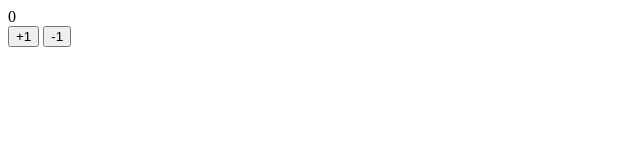
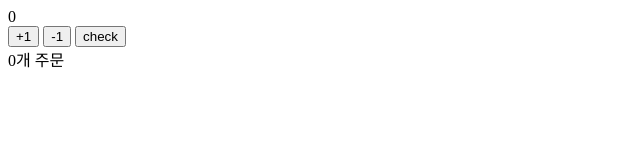
Before and after one commit to sangjuntechs/usefulJavascript, a plain HTML site: page usefulJs/html&js/counter.html in a window 1280 px wide. Shown: the whole page, without its empty margins (0-640 px from the left). Drawn offline with Linux system fonts and the light colour scheme.

Commit message:
add code

```diff
--- a/usefulJs/html&js/counter.html
+++ b/usefulJs/html&js/counter.html
@@ -10,7 +10,9 @@
     <div class="buttoncontainer">
         <button id="plus">+1</button>
         <button id="minus">-1</button>
+        <button id='check' onclick="get()">check</button>
     </div>
+    <div class="value">0개 주문</div>
     <script src="counter.js"></script>
 </body>
 </html>
--- a/usefulJs/html&js/counter.js
+++ b/usefulJs/html&js/counter.js
@@ -14,3 +14,10 @@ minusBtn.onclick = () => {
     const current = parseInt(numberBox.innerText);
     numberBox.innerText = current - 1;
 }
+
+function get() {
+
+    let sell = numberBox.textContent;
+    const value = document.querySelector('.value')
+    value.innerText = `${sell}개 주문`
+}
```
